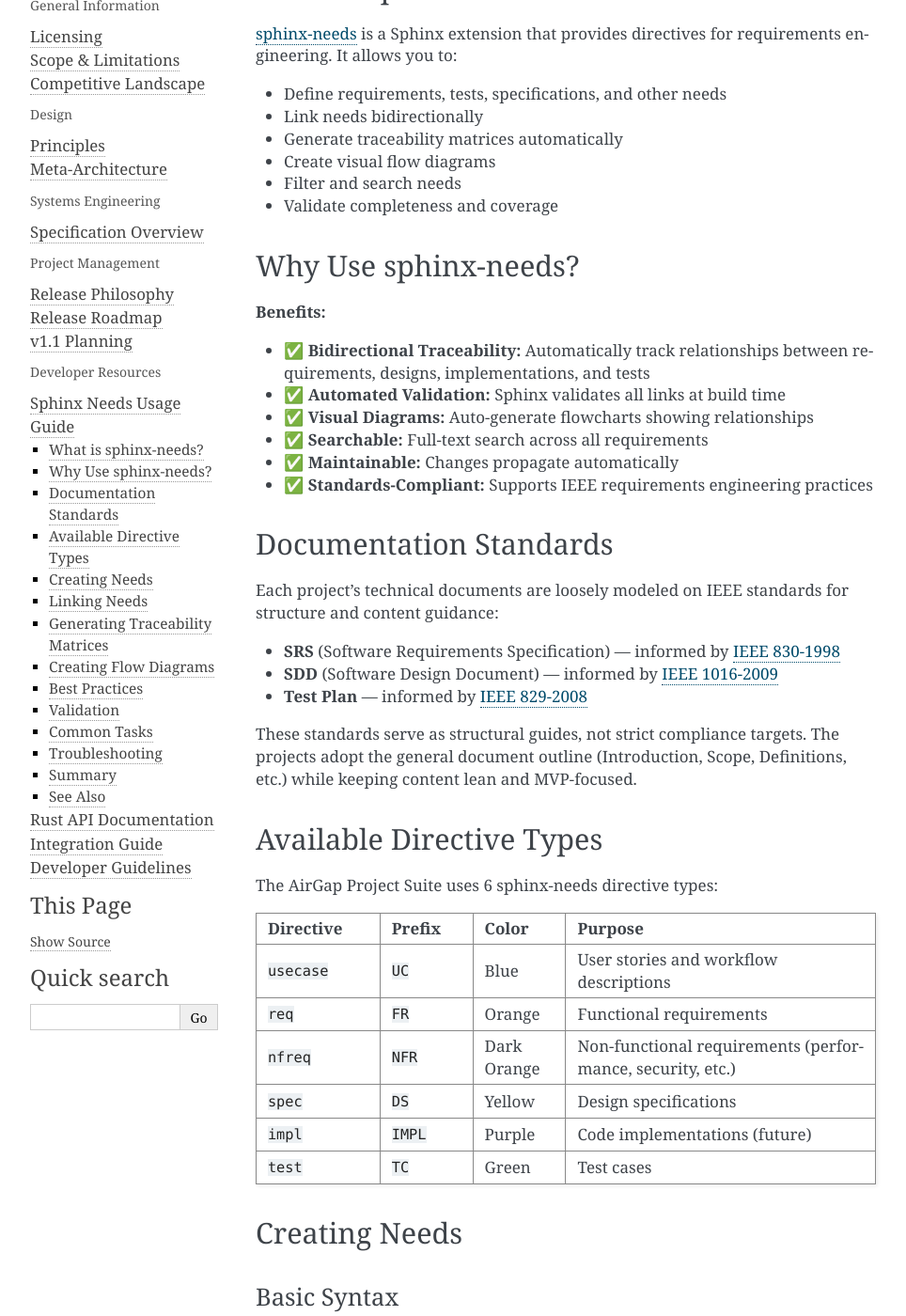
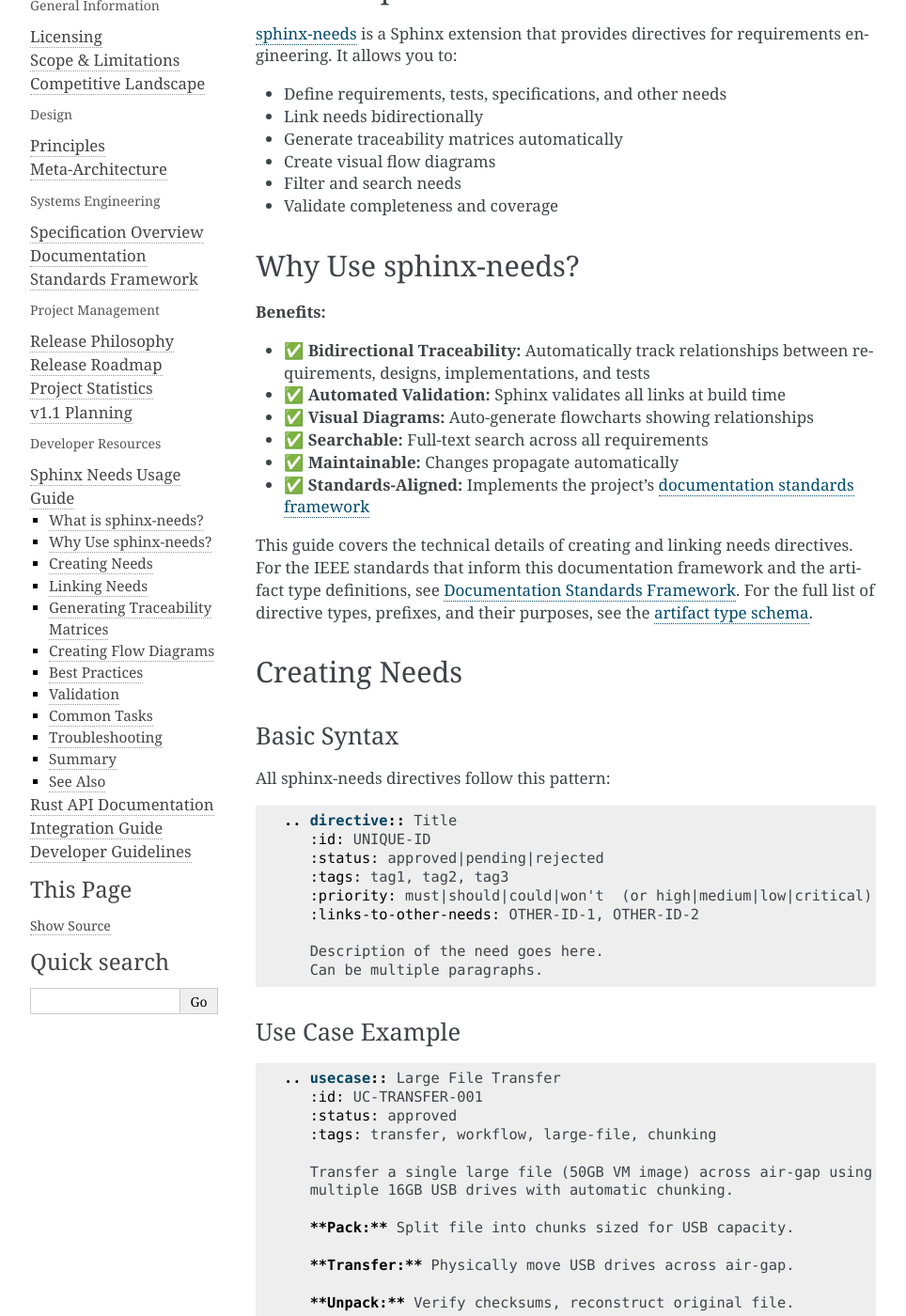
Before and after one commit to Cleanroom-Labs/cleanroom-technical-docs, a Sphinx documentation site: the page built from source/meta/sphinx-needs-guide.rst, in a window 1280 px wide and 1400 px high, scrolled down 216 px. Shown: the whole window at 94% size, without its empty margins (148-1112 px from the left). Built offline with Sphinx 7.4.7, drawn with Linux system fonts in a browser that asks for light colours; the version number could not be read and is left out; some of the changed text lies outside the part shown.

Commit message:
docs: reorganize systems engineering section and add traceability matrices
- Create standards-framework.rst consolidating IEEE standards alignment
  and artifact type schema (extracted from sphinx-needs-guide)
- Create project-statistics.rst in Project Management section
  (extracted from specification-overview)
- Add cross-project traceability matrices (requirements coverage and
  untested requirements) to specification-overview
- Refocus sphinx-needs-guide on technical how-to by removing standards
  references and directive type table, replacing with cross-references
- Fix incorrect is_tested_by filter references to tests_back
- Update cross-references in rust-integration-guide

Co-Authored-By: Claude Opus 4.6 <noreply@anthropic.com>

```diff
--- a/source/index.rst
+++ b/source/index.rst
@@ -37,6 +37,7 @@ These three projects represent our near-term development focus and demonstrate c
    :caption: Systems Engineering
 
    meta/specification-overview
+   meta/standards-framework
 
 .. toctree::
    :maxdepth: 2
@@ -44,6 +45,7 @@ These three projects represent our near-term development focus and demonstrate c
 
    meta/release-philosophy
    meta/release-roadmap
+   meta/project-statistics
    meta/planning
 
 .. toctree::
--- a/source/meta/rust-integration-guide.rst
+++ b/source/meta/rust-integration-guide.rst
@@ -431,5 +431,5 @@ See Also
 - :doc:`cleanroom-whisper:api/index` - Cleanroom Whisper API placeholder
 - :doc:`airgap-deploy:api/index` - AirGap Deploy API placeholder
 - :doc:`airgap-transfer:api/index` - AirGap Transfer API placeholder
-- :doc:`/meta/specification-overview` - Project statistics and traceability overview
+- :doc:`/meta/specification-overview` - Artifact types and traceability overview
 - `sphinxcontrib-rust documentation <https://sphinx-contrib-rust.readthedocs.io/>`_
--- a/source/meta/sphinx-needs-guide.rst
+++ b/source/meta/sphinx-needs-guide.rst
@@ -26,56 +26,9 @@ Why Use sphinx-needs?
 - ✅ **Visual Diagrams:** Auto-generate flowcharts showing relationships
 - ✅ **Searchable:** Full-text search across all requirements
 - ✅ **Maintainable:** Changes propagate automatically
-- ✅ **Standards-Compliant:** Supports IEEE requirements engineering practices
+- ✅ **Standards-Aligned:** Implements the project's :doc:`documentation standards framework <standards-framework>`
 
-Documentation Standards
------------------------
-
-Each project's technical documents are loosely modeled on IEEE standards for structure and content guidance:
-
-- **SRS** (Software Requirements Specification) — informed by `IEEE 830-1998 <https://standards.ieee.org/standard/830-1998.html>`_
-- **SDD** (Software Design Document) — informed by `IEEE 1016-2009 <https://standards.ieee.org/standard/1016-2009.html>`_
-- **Test Plan** — informed by `IEEE 829-2008 <https://standards.ieee.org/standard/829-2008.html>`_
-
-These standards serve as structural guides, not strict compliance targets. The projects adopt the general document outline (Introduction, Scope, Definitions, etc.) while keeping content lean and MVP-focused.
-
-Available Directive Types
---------------------------
-
-The AirGap Project Suite uses 6 sphinx-needs directive types:
-
-.. list-table::
-   :header-rows: 1
-   :widths: 20 15 15 50
-
-   * - Directive
-     - Prefix
-     - Color
-     - Purpose
-   * - ``usecase``
-     - ``UC``
-     - Blue
-     - User stories and workflow descriptions
-   * - ``req``
-     - ``FR``
-     - Orange
-     - Functional requirements
-   * - ``nfreq``
-     - ``NFR``
-     - Dark Orange
-     - Non-functional requirements (performance, security, etc.)
-   * - ``spec``
-     - ``DS``
-     - Yellow
-     - Design specifications
-   * - ``impl``
-     - ``IMPL``
-     - Purple
-     - Code implementations (future)
-   * - ``test``
-     - ``TC``
-     - Green
-     - Test cases
+This guide covers the technical details of creating and linking needs directives. For the IEEE standards that inform this documentation framework and the artifact type definitions, see :doc:`standards-framework`. For the full list of directive types, prefixes, and their purposes, see the :ref:`artifact type schema <artifact-type-schema>`.
 
 Creating Needs
 --------------
@@ -311,7 +264,7 @@ Common Filters
 
 .. code-block:: rst
 
-   :filter: len(is_tested_by) == 0
+   :filter: len(tests_back) == 0
 
 **Multiple conditions:**
 
@@ -532,7 +485,7 @@ Use filters to find gaps:
    .. needtable::
       :types: req
       :columns: id, title
-      :filter: len(is_tested_by) == 0
+      :filter: len(tests_back) == 0
 
 **Requirements without use cases:**
 
@@ -677,11 +630,9 @@ Complete, validated, bidirectional traceability from use cases through requireme
 See Also
 --------
 
-- :doc:`/meta/specification-overview` - See sphinx-needs in action
+- :doc:`/meta/standards-framework` - IEEE standards alignment and artifact type schema
+- :doc:`/meta/specification-overview` - Artifact types and traceability chain
 - :doc:`/meta/rust-integration-guide` - Link code to requirements
 - `sphinx-needs Documentation <https://sphinx-needs.readthedocs.io/>`_
-- `IEEE 830-1998 <https://standards.ieee.org/standard/830-1998.html>`_ - Requirements specification standard
-- `IEEE 1016-2009 <https://standards.ieee.org/standard/1016-2009.html>`_ - Software design description standard
-- `IEEE 829-2008 <https://standards.ieee.org/standard/829-2008.html>`_ - Software test documentation standard
 
 .. _sphinx-needs: https://sphinx-needs.readthedocs.io/en/stable/
```
Also changed, not shown: source/meta/project-statistics.rst (added, +70 -0 lines), source/meta/specification-overview.rst (+24 -56 lines), source/meta/standards-framework.rst (added, +75 -0 lines).
